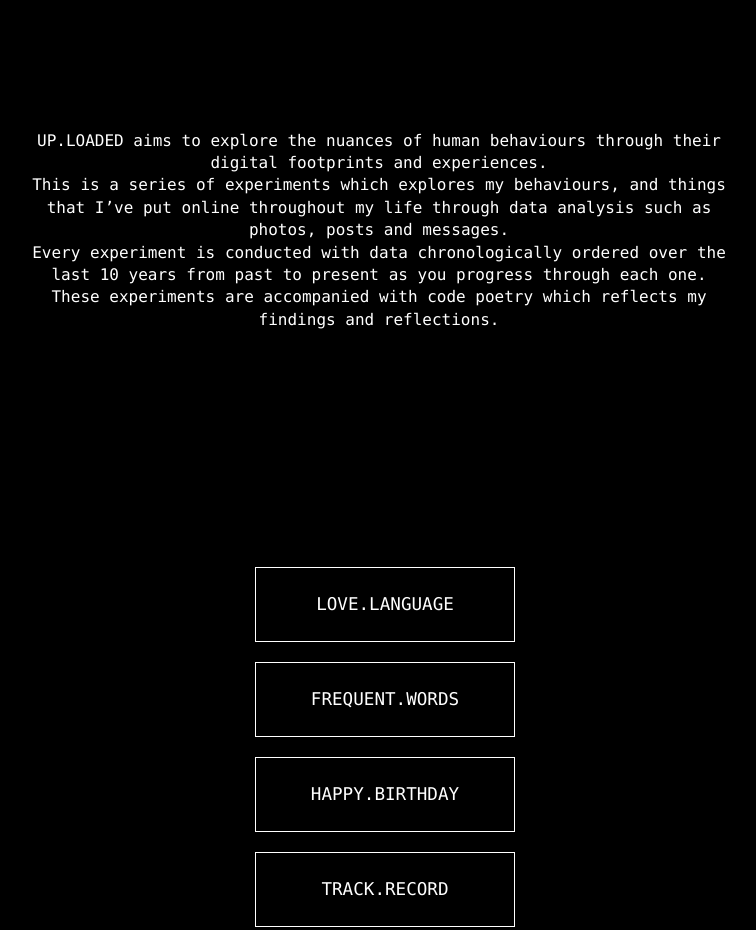
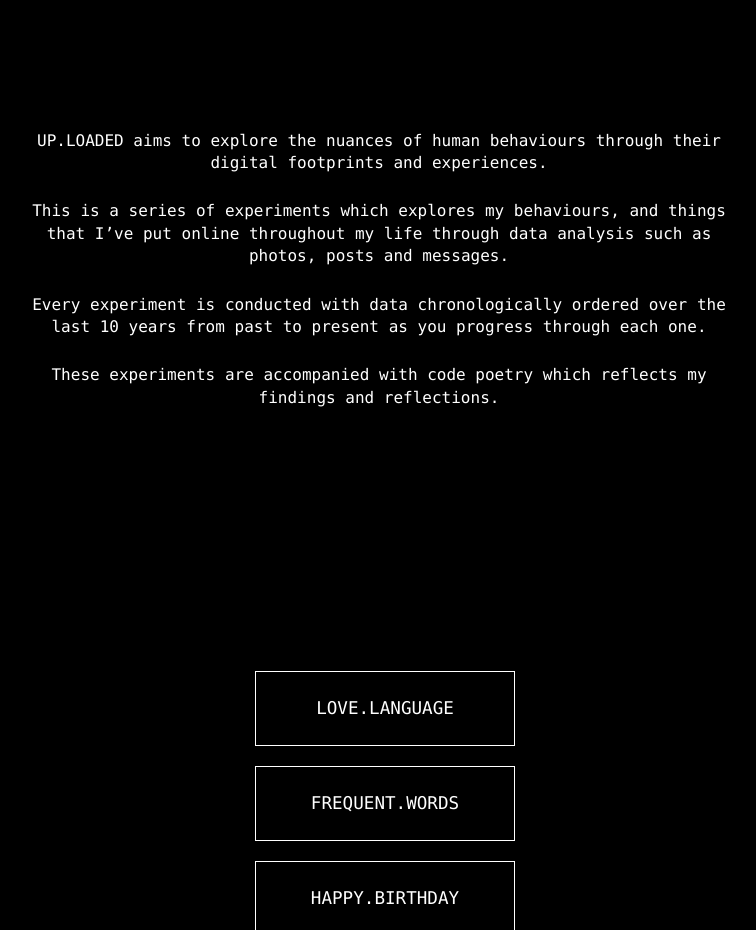
Before and after one commit to carmen-yeh/carmen-yeh.github.io, a React (Create React App) app in the folder frontend/: page / in a window 1280 px wide. Shown: the part 880-1810 px from the top of the page, without its empty margins (261-1017 px from the left). Built offline with nearby package versions, Linux system fonts and the light colour scheme; what react-animations would draw is missing.

Commit message:
Update homepage.css

```diff
--- a/frontend/src/pages/info/homepage.css
+++ b/frontend/src/pages/info/homepage.css
@@ -15,7 +15,9 @@ div{
 h1, h2, p{
     text-align: center;
 }
-
+p{
+    padding-bottom: 26px;
+}
 img {
     display: block;
       margin-left: auto;
```
